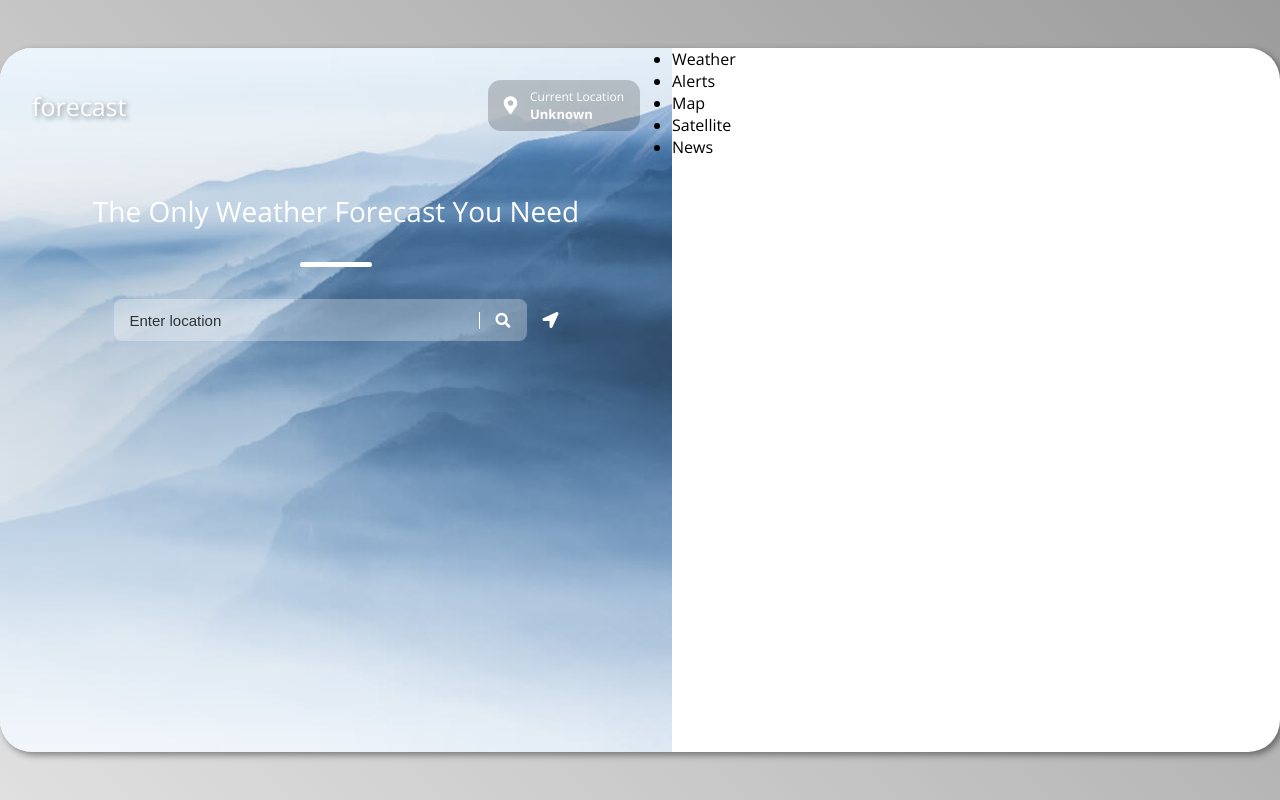
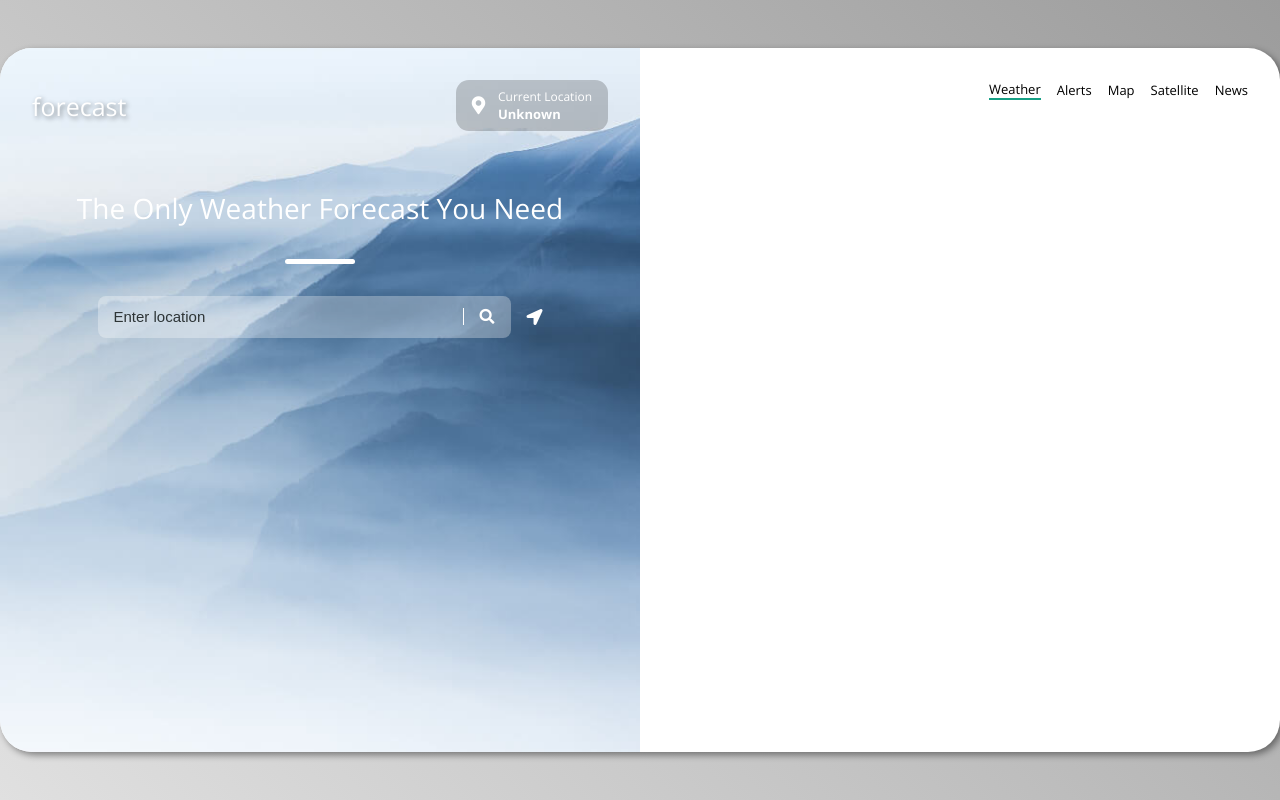
Before and after one commit to hadismtb/weather-forecast, a React (Create React App) app: page / in a window 1280 px wide. Built offline with nearby package versions, Linux system fonts and the light colour scheme; no server answers.

Commit message:
apply css to navbar component

```diff
--- a/src/components/Navbar.js
+++ b/src/components/Navbar.js
@@ -1,8 +1,11 @@
 import React from 'react';
+
+//STYLES
+import styles from "./Navbar.module.css";
 
 const Navbar = () => {
     return (
-        <ul>
+        <ul className={styles.container}>
             <li>Weather</li>
             <li>Alerts</li>
             <li>Map</li>
--- /dev/null
+++ b/src/components/Navbar.module.css
@@ -0,0 +1,22 @@
+.container {
+    list-style: none;
+    display: flex;
+    justify-content: flex-end;
+    align-items: center;
+}
+
+.container li {
+    font-size: 13px;
+    font-weight: 500;
+    cursor: pointer;
+    transition: .3s all;
+}
+.container li:hover {
+    opacity: .8;
+}
+.container li:not(:last-child) {
+    margin-right: 1rem;
+}
+.container li:first-child {
+    border-bottom: 2px solid rgba(22, 160, 133,1.0);
+}
--- a/src/components/WeatherInfo.module.css
+++ b/src/components/WeatherInfo.module.css
@@ -1,3 +1,4 @@
 .container {
     flex: 1;
+    padding: 2rem;
 }
```
